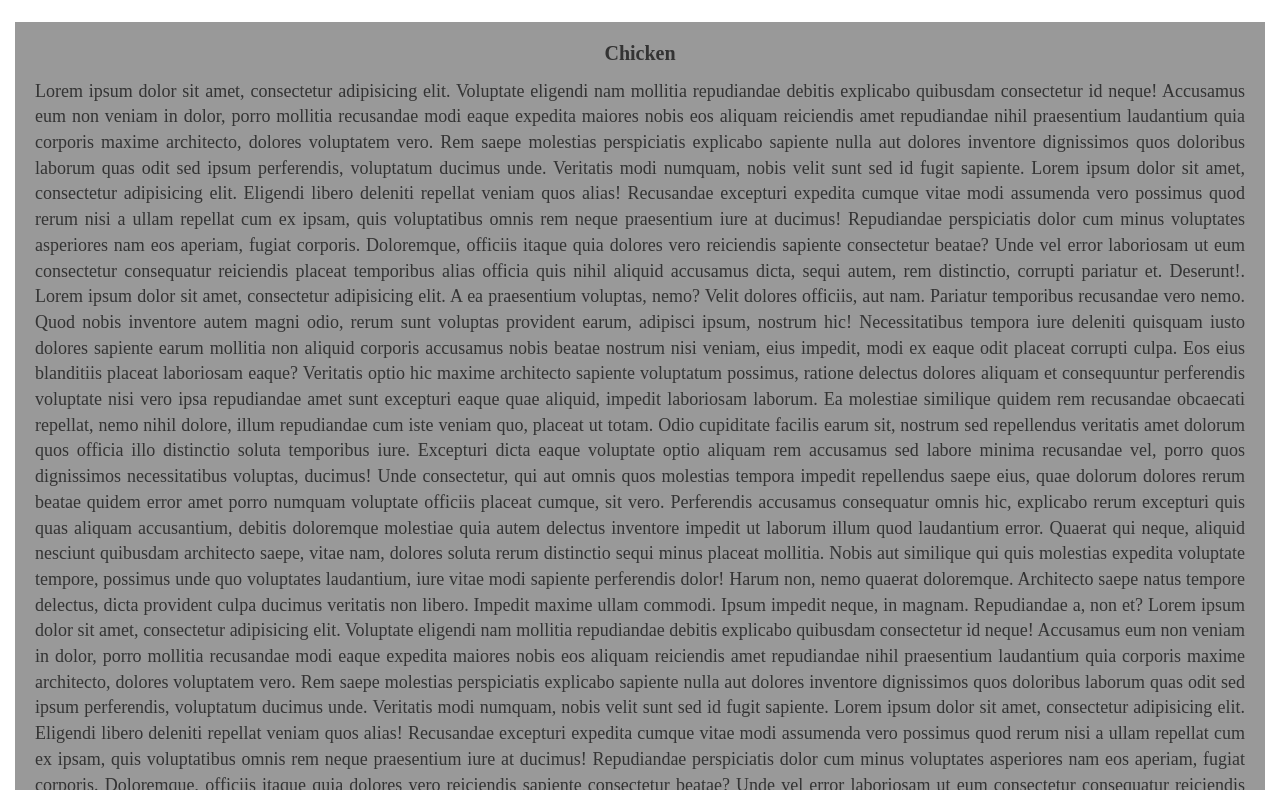
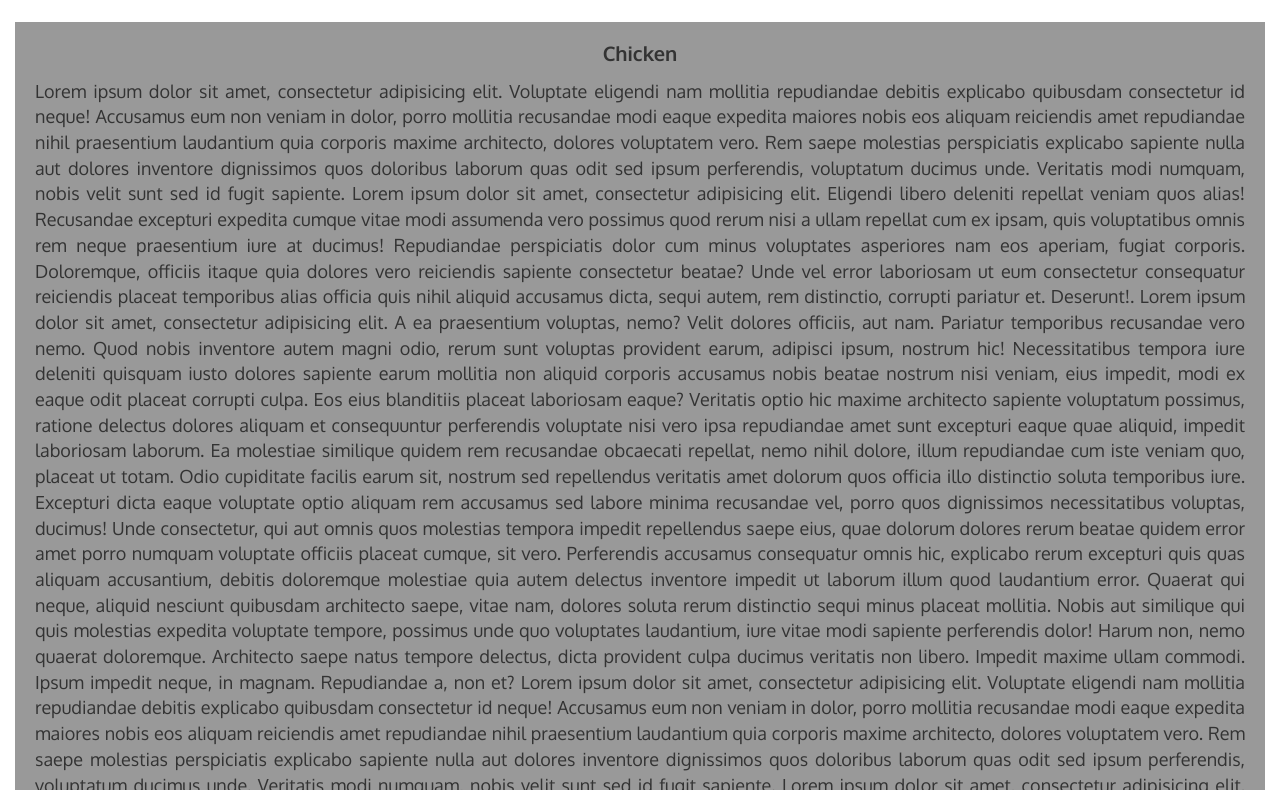
Before and after one commit to chisomugwu8/coursera-test, a plain HTML site: page site/mod3_solution/index.html in a window 1280 px wide. Shown: the part 139-929 px from the top of the page. Drawn offline with Linux system fonts and the light colour scheme.

Commit message:
font added

```diff
--- a/site/mod3_solution/css/styles.css
+++ b/site/mod3_solution/css/styles.css
@@ -1,6 +1,6 @@
 body{
 	font-size: 20px;
-  font-family: serif;
+  font-family:'Oxygen', serif;
 }
 .navbar-header button.navbar-toggle, .navbar-header .icon-bar{
   border: 2px solid #000 ;
--- a/site/mod3_solution/index.html
+++ b/site/mod3_solution/index.html
@@ -5,7 +5,7 @@
   <meta http-equiv="X-UA-Compatible" content="IE=edge">
   <meta name="viewport" content="width=device-width, initial-scale=1">
   <title>Food, LLC - Boostrap</title>
-  <link href="https://fonts.googleapis.com/css?family=Exo+2:400,500,600,700" rel="stylesheet">
+<link href='https://fonts.googleapis.com/css?family=Oxygen:400,300,700' rel='stylesheet' type='text/css'>
   <link rel="stylesheet" href="css/bootstrap.min.css">
   <link rel="stylesheet" href="css/styles.css">
 </head>
```
